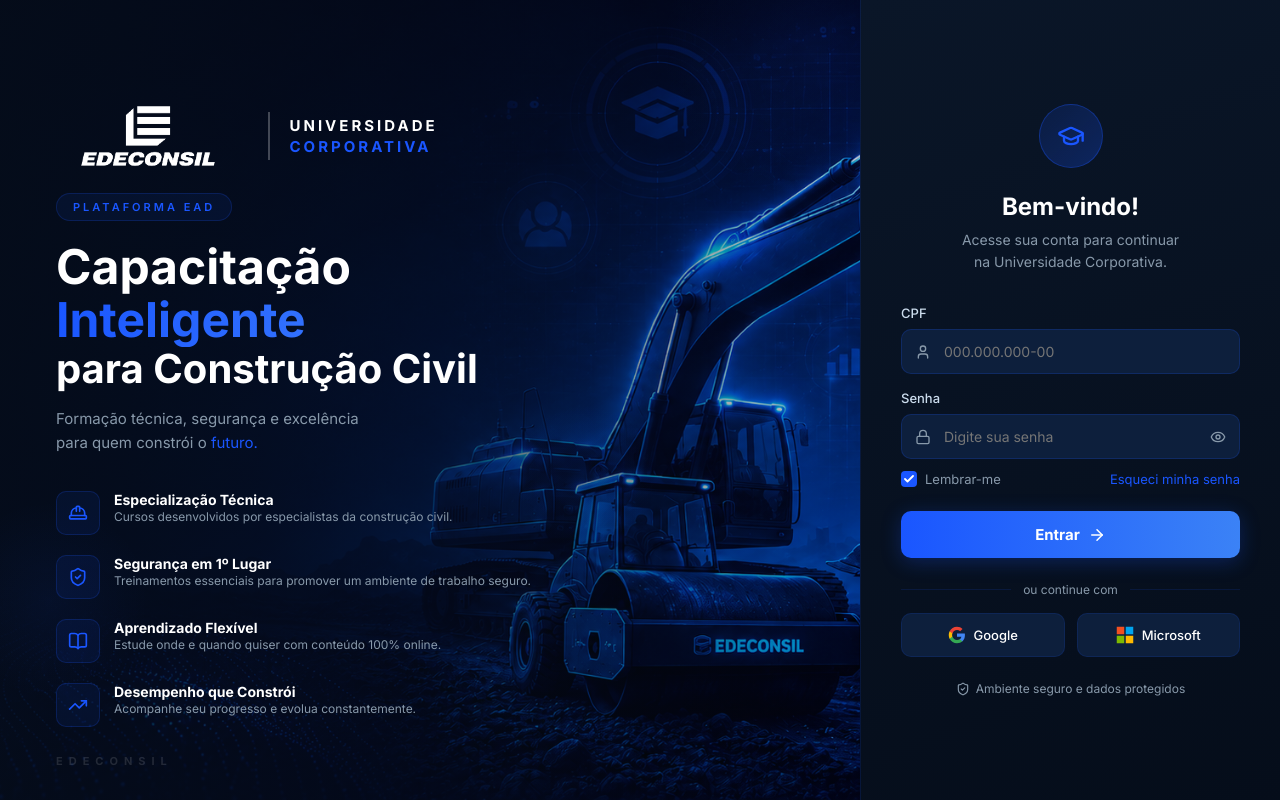
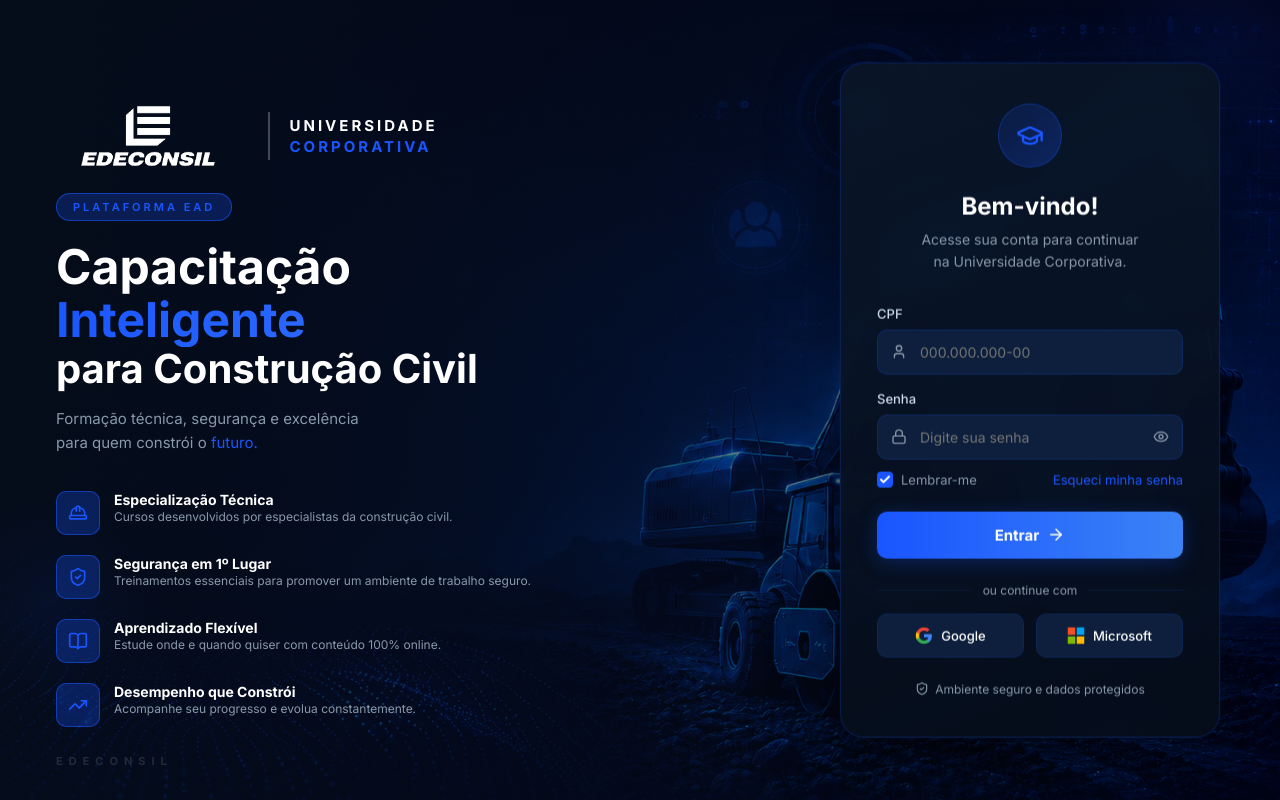
Before and after one commit to PabloHenrique97/treinamentos-edeconsil, a React (Vite) app: page / in a window 1280 px wide. Built offline with nearby package versions, Linux system fonts and the light colour scheme.

Commit message:
fix: login card flutuante com blur, ícones e badge mais opacos

```diff
--- a/src/pages/Login.tsx
+++ b/src/pages/Login.tsx
@@ -79,11 +79,11 @@
 
   return (
     <div style={{
-      display: 'flex',
+      position: 'relative',
       width: '100vw',
       height: '100vh',
       overflow: 'hidden',
-      background: '#050d1a',
+      display: 'flex',
       fontFamily: "'Inter', sans-serif",
     }}>
       <style>{`
@@ -108,7 +108,7 @@
 
       {/* PAINEL ESQUERDO */}
       <div style={{
-        flex: '1.4',
+        flex: 1,
         position: 'relative',
         background: `url(${fundoTreinamento}) center center / cover no-repeat`,
         overflow: 'hidden',
@@ -207,8 +207,8 @@
           <div style={{ marginTop: 120 }}>
             <span style={{
               display: 'inline-block',
-              border: '1px solid #1a56ff33',
-              background: '#1a56ff15',
+              border: '1px solid rgba(26,86,255,0.60)',
+              background: 'rgba(26,86,255,0.25)',
               borderRadius: 20, padding: '6px 16px',
               color: '#1a56ff', fontSize: 11, fontWeight: 600, letterSpacing: 3,
             }}>PLATAFORMA EAD</span>
@@ -237,8 +237,8 @@
             {diferenciais.map((item, i) => (
               <div key={i} style={{ display: 'flex', alignItems: 'flex-start', gap: 14 }}>
                 <div style={{
-                  width: 44, height: 44, background: '#1a56ff15',
-                  border: '1px solid #1a56ff33', borderRadius: 10,
+                  width: 44, height: 44, background: 'rgba(26,86,255,0.28)',
+                  border: '1px solid rgba(26,86,255,0.55)', borderRadius: 10,
                   display: 'flex', alignItems: 'center', justifyContent: 'center',
                   flexShrink: 0,
                 }}>
@@ -262,11 +262,19 @@
 
       {/* PAINEL DIREITO */}
       <div style={{
-        width: 420, flexShrink: 0,
-        background: 'linear-gradient(160deg, #0a1628 0%, #050d1a 100%)',
-        borderLeft: '1px solid #1a56ff22',
-        display: 'flex', alignItems: 'center', justifyContent: 'center',
-        padding: '48px 40px',
+        position: 'absolute',
+        right: '60px',
+        top: '50%',
+        transform: 'translateY(-50%)',
+        width: '380px',
+        background: 'linear-gradient(160deg, rgba(10,22,40,0.92) 0%, rgba(5,13,26,0.96) 100%)',
+        backdropFilter: 'blur(20px)',
+        WebkitBackdropFilter: 'blur(20px)',
+        border: '1px solid rgba(26,86,255,0.20)',
+        borderRadius: '24px',
+        padding: '40px 36px',
+        boxShadow: '0 24px 64px rgba(0,0,0,0.6), 0 0 0 1px rgba(26,86,255,0.08)',
+        zIndex: 10,
       }}>
         <form onSubmit={handleSubmit} style={{ width: '100%', maxWidth: 340 }}>
 
```
